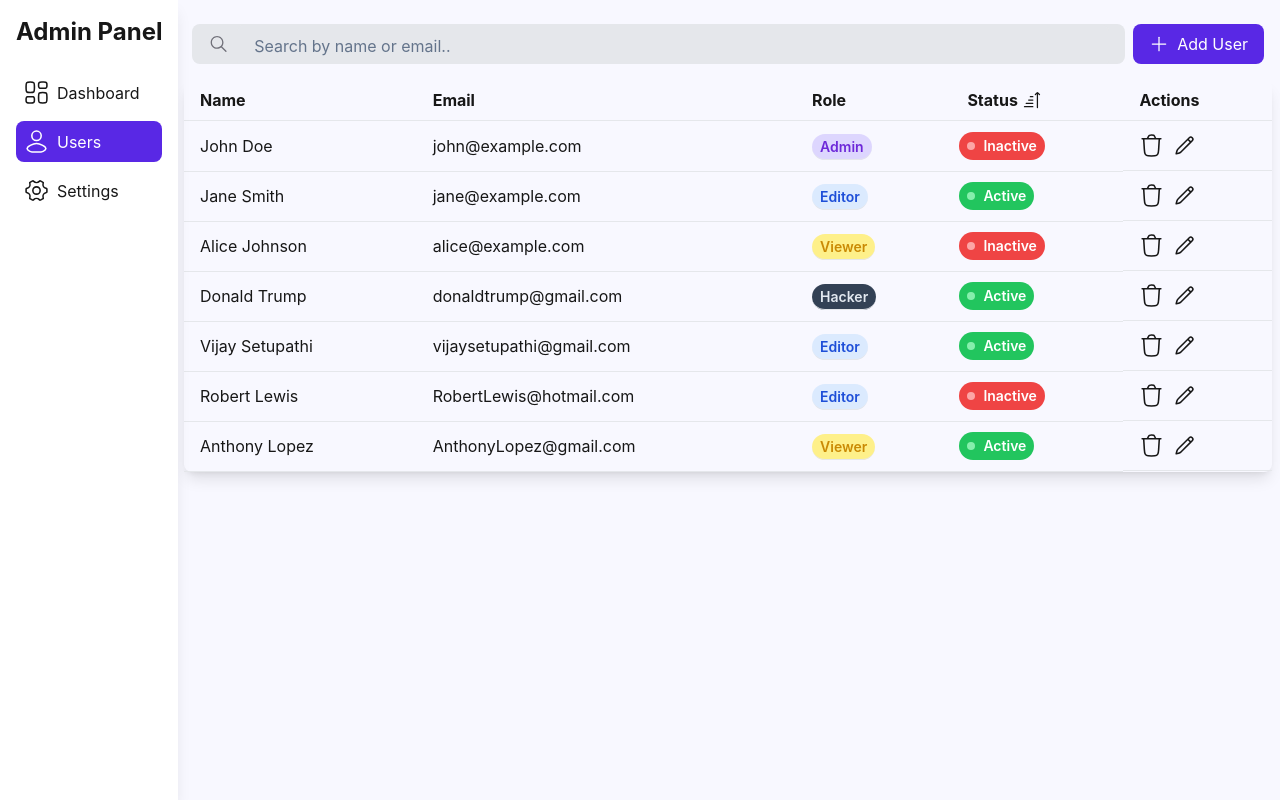
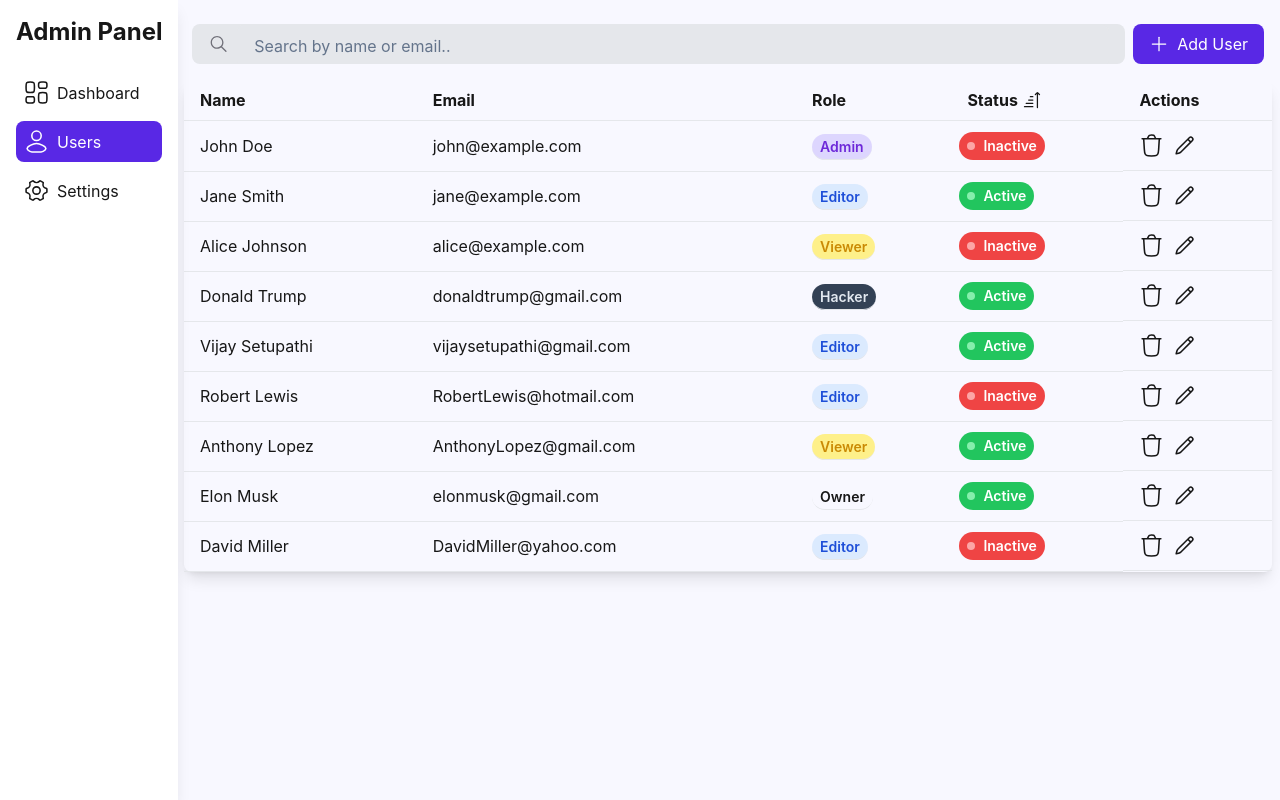
Before and after one commit to Algoture/RoleMaster, a Next.js app: page /users in a window 1280 px wide. Built offline with nearby package versions, Linux system fonts and the light colour scheme; data requests are answered from the project's data file.

Commit message:
add sonner

```diff
--- a/db.json
+++ b/db.json
@@ -48,6 +48,20 @@
       "email": "AnthonyLopez@gmail.com",
       "role": "Viewer",
       "status": "Active"
+    },
+    {
+      "id": "35ab",
+      "name": "Elon Musk",
+      "email": "elonmusk@gmail.com",
+      "role": "Owner",
+      "status": "Active"
+    },
+    {
+      "id": "b53b",
+      "name": "David Miller",
+      "email": "DavidMiller@yahoo.com",
+      "role": "Editor",
+      "status": "Inactive"
     }
   ],
   "roles": [
--- a/package.json
+++ b/package.json
@@ -13,7 +13,7 @@
     "next": "15.0.3",
     "react": "^18.2.0",
     "react-dom": "^18.2.0",
-    "react-hot-toast": "^2.4.1"
+    "sonner": "^1.7.1"
   },
   "devDependencies": {
     "postcss": "^8",
--- a/src/app/layout.js
+++ b/src/app/layout.js
@@ -1,4 +1,4 @@
-import { Toaster } from "react-hot-toast";
+import { Toaster } from "sonner";
 import { Sidebar } from "./Components/Sidebar";
 import { SidebarProvider } from "./context/SidebarContext";
 import "./globals.css";
@@ -13,7 +13,7 @@ export default function RootLayout({ children }) {
       <body className={"antialiased transition-all"}>
         <SidebarProvider>
           <Sidebar />
-          <Toaster position="bottom-left"/>
+          <Toaster position="bottom-left" richColors />
           {children}
         </SidebarProvider>
       </body>
--- a/src/app/settings/page.jsx
+++ b/src/app/settings/page.jsx
@@ -2,7 +2,7 @@
 import React, { useEffect, useState } from "react";
 import { AddIcon, DeleteIcon, EditIcon } from "../Components/Icons";
 import { DeleteModal, RoleModal, PermissionModal } from "../Components/Modals";
-import { toast } from "react-hot-toast";
+import { toast } from "sonner";
 import clsx from "clsx";
 
 const RoleManagement = () => {
--- a/src/app/users/page.jsx
+++ b/src/app/users/page.jsx
@@ -4,7 +4,7 @@ import { AddIcon, DeleteIcon, EditIcon, SortIcon } from "../Components/Icons";
 import { DeleteModal, EditingModal } from "../Components/Modals";
 import React, { useEffect, useState } from "react";
 import { SearchBar } from "../Components/SearchBar";
-import { toast } from "react-hot-toast";
+import { toast } from "sonner";
 import clsx from "clsx";
 
 function UserManagement() {
@@ -216,6 +216,8 @@ function UserManagement() {
                       ? "bg-blue-100 text-blue-700"
                       : user.role === "Viewer"
                       ? "bg-yellow-200 text-yellow-600 "
+                      : user.role === "Owner"
+                      ? ""
                       : "bg-slate-700 text-slate-200"
                   )}
                 >
```
Also changed, not shown: 1 other file (tests, documents, lock files or other folders).
